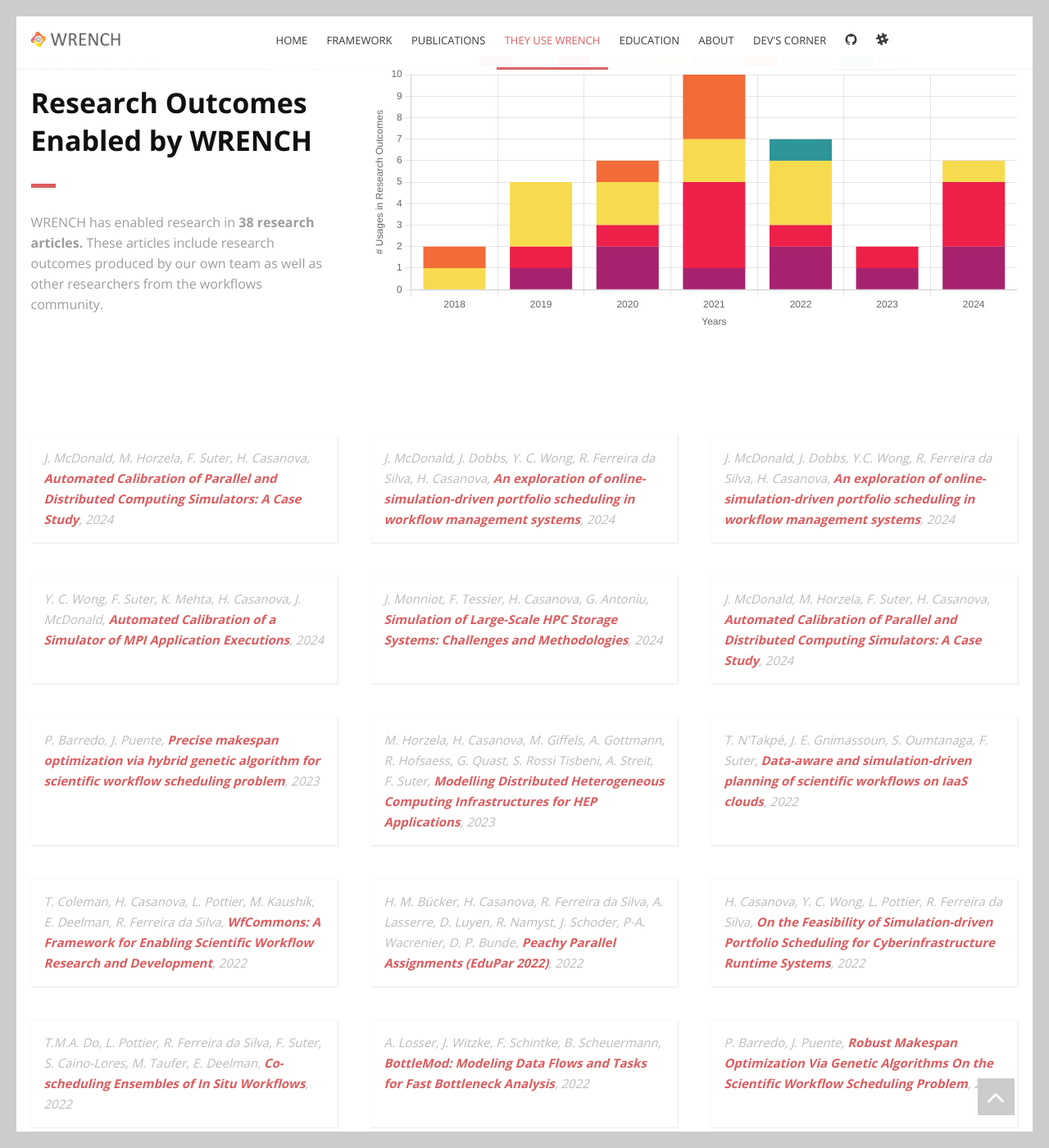
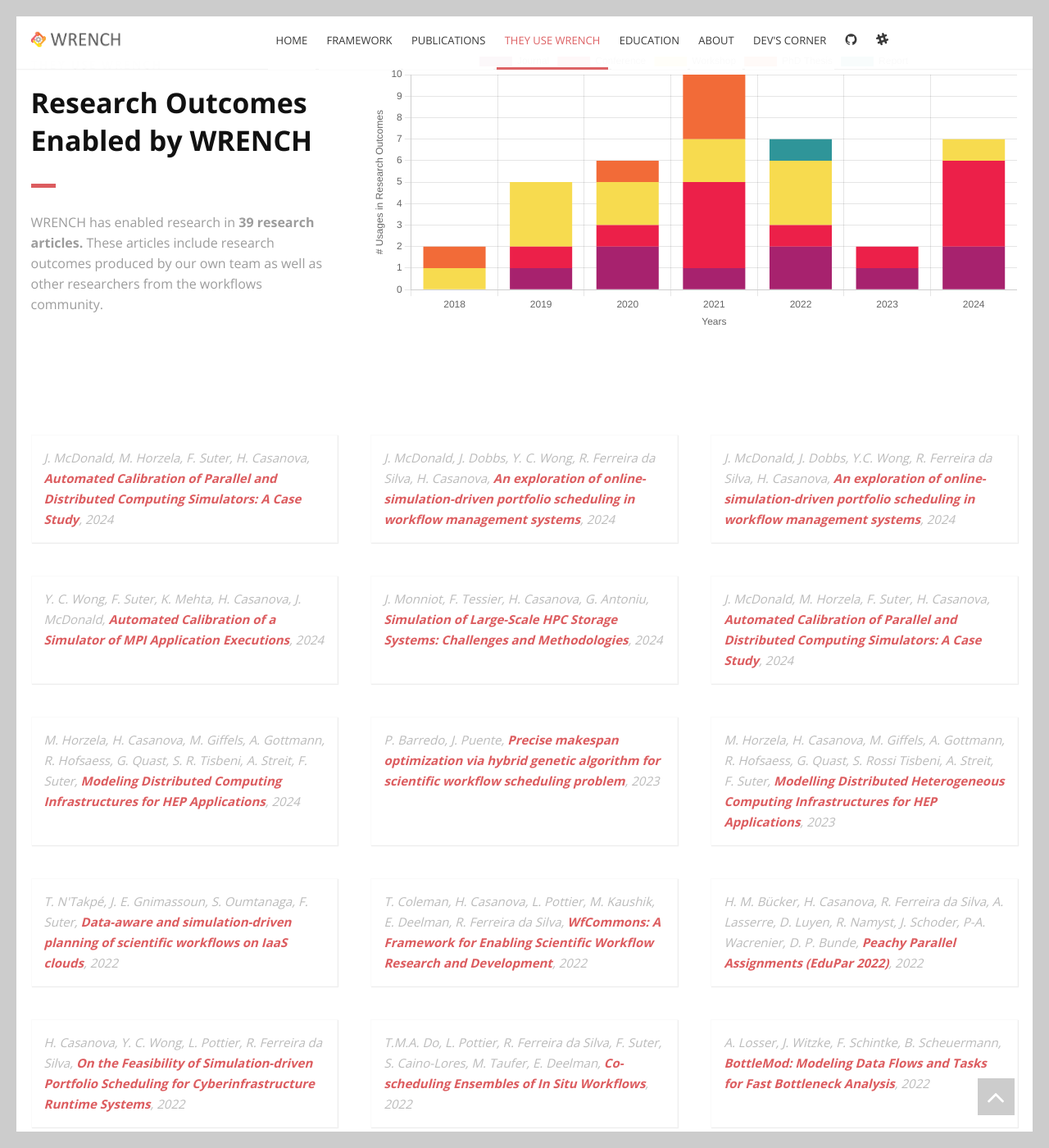
Before and after one commit to wrench-project/wrench-project.github.io, a Jekyll site: the page built from index.html, in a window 1280 px wide and 1400 px high, scrolled down 4087 px. Shown: the whole window at 82% size. Built offline with Jekyll 4.4.1, drawn with Linux system fonts in a browser that asks for light colours; the list of posts is cut into pages by our own code.

Commit message:
Update citations.yml

```diff
--- a/_data/citations.yml
+++ b/_data/citations.yml
@@ -1,3 +1,11 @@
+- year: 2024
+  type: Conference
+  title: "Modeling Distributed Computing Infrastructures for HEP Applications"
+  authors: M. Horzela, H. Casanova, M. Giffels, A. Gottmann, R. Hofsaess, G. Quast, S. R. Tisbeni, A. Streit, F. Suter
+  url: https://doi.org/10.1051/epjconf/202429504032
+  self: True
+  usage: True
+
 - year: 2024
   type: Workshop
   title: "Automated Calibration of Parallel and Distributed Computing Simulators: A Case Study"
```
